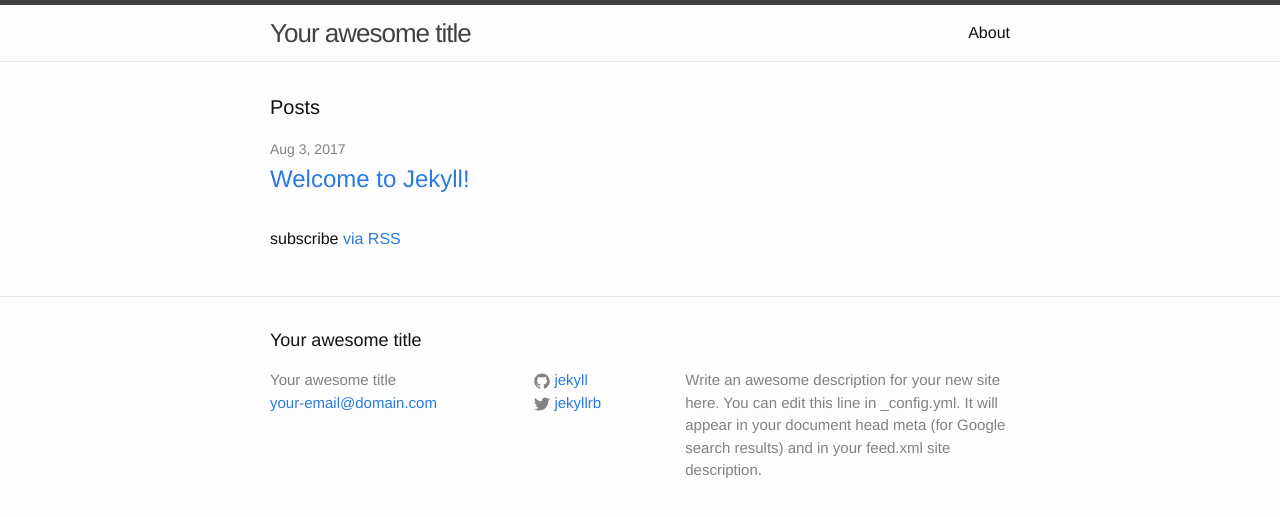
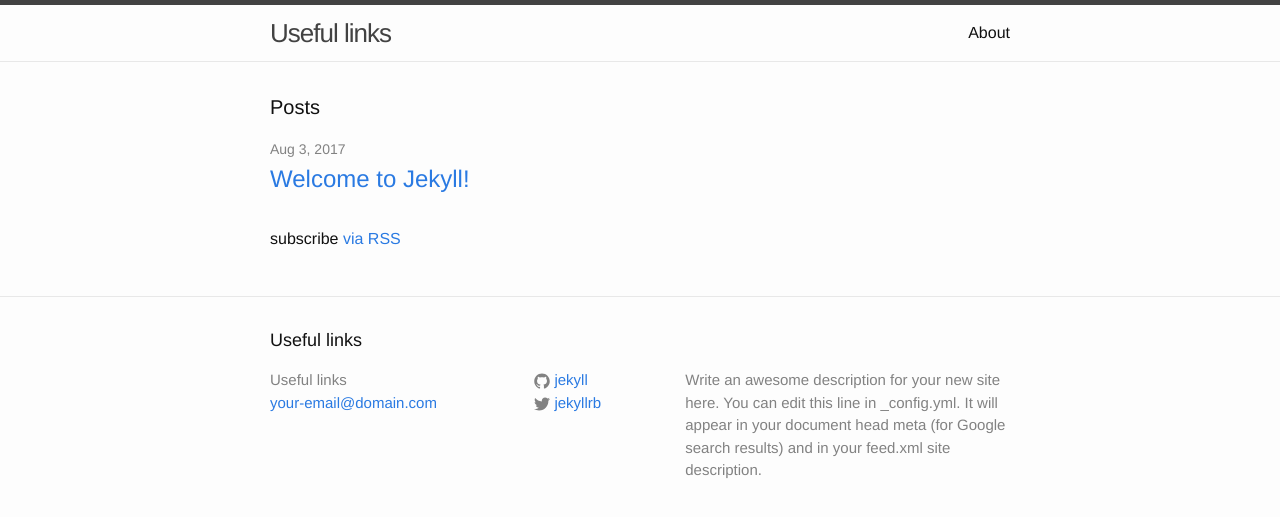
Before and after one commit to pestorius/pestorius.github.io, a Jekyll site: the page built from index.html, in a window 1280 px wide. Shown: the top 517 px of the page. Built offline with Jekyll 4.4.1, drawn with Linux system fonts in a browser that asks for light colours.

Commit message:
Update _config.yml

```diff
--- a/_config.yml
+++ b/_config.yml
@@ -6,14 +6,14 @@
 # 'jekyll serve'. If you change this file, please restart the server process.
 
 # Site settings
-title: Your awesome title
+title: Useful links
 email: your-email@domain.com
 description: > # this means to ignore newlines until "baseurl:"
   Write an awesome description for your new site here. You can edit this
   line in _config.yml. It will appear in your document head meta (for
   Google search results) and in your feed.xml site description.
 baseurl: "" # the subpath of your site, e.g. /blog
-url: "http://yourdomain.com" # the base hostname & protocol for your site
+url: "http://pestorius.github.io" # the base hostname & protocol for your site
 twitter_username: jekyllrb
 github_username:  jekyll
 
```
